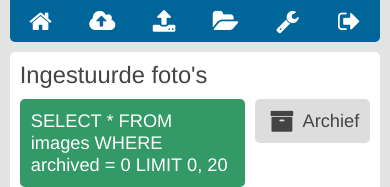
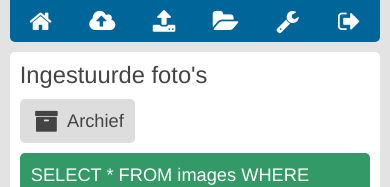
Before and after one commit to wmnl/wikiportrait, a PHP site: page /images.php in a window 390 px wide. Shown: the part 66-253 px from the top of the page. Run offline with PHP 8.4, Linux system fonts and the light colour scheme; the visitor is signed in with stand-in values (Sample User, id 1); data that the repository does not hold is empty; some libraries are stand-ins or nearby versions.

Commit message:
Don't float buttons on mobile

```diff
--- a/style/style.css
+++ b/style/style.css
@@ -359,6 +359,11 @@ input::-moz-focus-inner{
 	#menu span {
 		display:none;
 	}
+
+	.float-right {
+		float:none;
+		margin-left:0px;
+	}
 }
 
 @media only screen and (min-width:1824px) {
```
